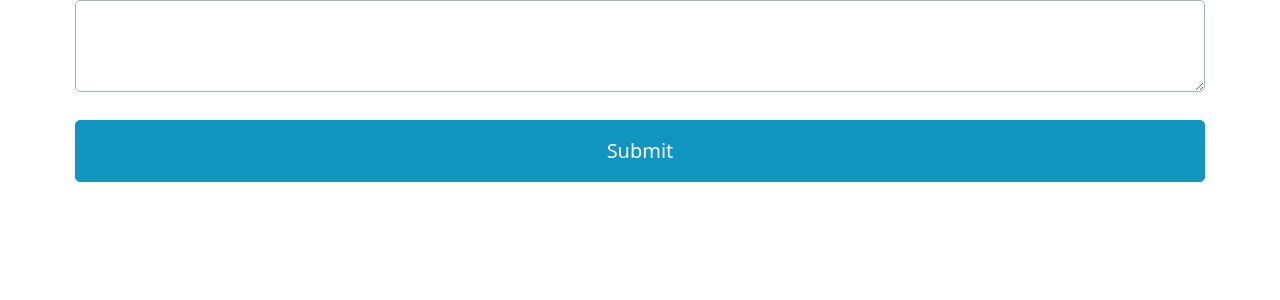
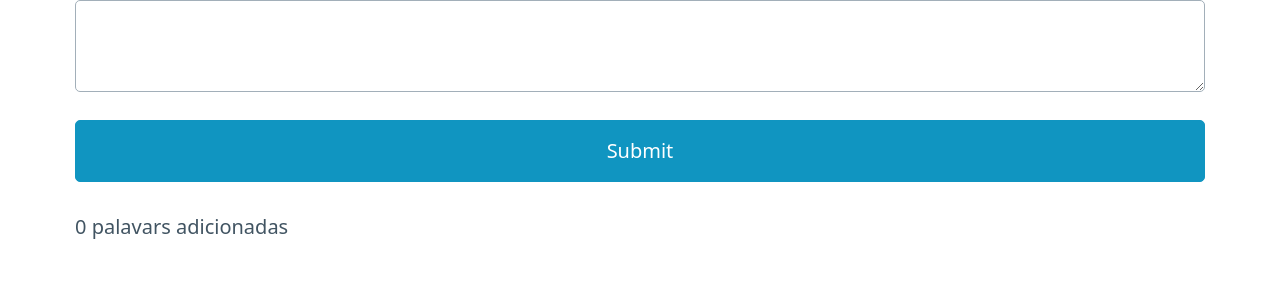
Before and after one commit to augustomolke/lwt_svelte, a Svelte app: page / in a window 1280 px wide. Shown: the top 300 px of the page. Built offline with nearby package versions, Linux system fonts and the light colour scheme.

Commit message:
feat: Add test form

```diff
--- a/src/App.svelte
+++ b/src/App.svelte
@@ -5,9 +5,17 @@
 
 
 
-  let value;
+  let content;
 
-  const handleSubmit = ()=>  db.addContent('Texto teste', value)
+  let add=[]
+
+  const handleSubmit = async ()=> {
+
+  const {addedTerms} = await db.addContent('Texto teste', content)
+
+  add=addedTerms
+
+  }
 
 
 </script>
@@ -16,10 +24,14 @@
 
 
   <form on:submit|preventDefault={handleSubmit}>
-    <textarea  bind:value/>
+    <textarea  bind:value={content}/>
 
     <button>Submit</button>
   </form>
+
+  <p>
+    {add.length} palavars adicionadas
+  </p>
 </main>
 
 <style>
```
